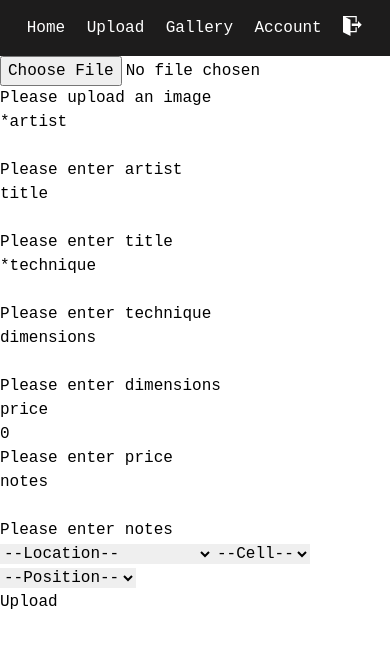
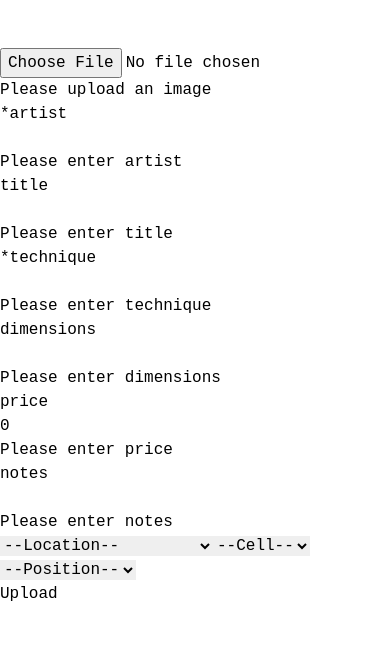
Before and after one commit to milenski1989/plus359-react-express-app, a React (Create React App) app in the folder client/: page /upload in a window 390 px wide. Shown: the top 648 px of the page. Built offline with nearby package versions, Linux system fonts and the light colour scheme; sample sign-in values are in the browser's storage; what pdfmake would draw is missing.

Commit message:
creating hamburger menu for mobile

```diff
--- a/client/src/components/Home.js
+++ b/client/src/components/Home.js
@@ -2,20 +2,33 @@
 import React, {  useEffect, useState } from 'react'
 import './App.css'
 import IconsNavBar from './IconsNavBar'
-import { Link, useLocation } from 'react-router-dom'
+import { Link, useLocation, useNavigate } from 'react-router-dom'
 import Upload from './Upload'
 import Gallery from './Gallery'
-import Logout from './Logout'
 
 const icons = {
     logo: require('./assets/logo359 gallery-white1.png')
 }
+
+const linkStyle = {
+    textDecoration: "none",
+    color: "white"
+};
 
 const Home = () => {
 
     let location = useLocation();
 
     const [activeTab, setActiveTab] = useState()
+
+    let navigate = useNavigate();
+
+
+    const handleLogout = () => {
+        window.localStorage.clear()
+        window.sessionStorage.clear()
+        navigate('/login')
+    }
 
     useEffect(() => {
         if (history) {
@@ -29,9 +42,9 @@ const Home = () => {
     },[])
 
     return <><div className="parent">
-        <div className="bar">
+        <div className={`bg-black flex justify-between p-4`}>
             <Link to='/'><img className="logo" alt="logo" src={icons.logo} /></Link>
-            <div style={{position: 'absolute', top: '50%', transform:' translateY(-50%)', right: '20px'}}><Logout/></div>
+            <Link className="self-center"  to='/login' onClick={handleLogout} style={linkStyle}>Log out</Link>
         </div>
         <IconsNavBar />
 
--- a/client/src/components/NavBar.css
+++ b/client/src/components/NavBar.css
@@ -22,5 +22,4 @@
     background: rgb(29, 28, 28);
     padding-top: 0.75rem;
     padding-bottom: 0.75rem;
-    position: relative;
 }
--- a/client/src/components/Navbar.js
+++ b/client/src/components/Navbar.js
@@ -1,34 +1,61 @@
-import { Link } from "react-router-dom"
+import { Link, useNavigate } from "react-router-dom"
 import './NavBar.css'
 import './App.css'
-import styled from "styled-components";
-import Logout from "./Logout";
-
-const NavUnlisted = styled.ul`
-  display: flex;
-  text-decoration: none;
-  background: rgb(29, 28, 28);
-  justify-content: space-around;
-  padding: 1rem;
-  margin: 0;
-  width: 100vw
-`;
+import { useState } from "react";
 
 const linkStyle = {
     textDecoration: "none",
     color: "white",
+    marginBottom: '0.5rem'
 };
 
 const Navbar = () => {
 
+    let navigate = useNavigate();
+
+
+    const [isOpen, setIsOpen] = useState(false);
+
+
+    const handleLogout = () => {
+        window.localStorage.clear()
+        window.sessionStorage.clear()
+        navigate('/login')
+    }
+
     return  <>
-        <NavUnlisted>
+
+        <div className="lg:hidden">
+            <button
+                onClick={() => setIsOpen(!isOpen)}
+                className="flex items-center px-3 py-2 rounded text-black-500 hover:text-black-400 relative top-0 right-0"
+            >
+                <svg
+                    className={`fill-current h-6 w-6 ${isOpen ? "hidden" : "block"}`}
+                    viewBox="0 0 20 20"
+                    xmlns="http://www.w3.org/2000/svg"
+                >
+                    <path d="M0 3h20v2H0V3zm0 6h20v2H0V9zm0 6h20v2H0v-2z" />
+                </svg>
+                <svg
+                    className={`fill-current h-6 w-6 ${isOpen ? "block" : "hidden"}`}
+                    viewBox="0 0 20 20"
+                    xmlns="http://www.w3.org/2000/svg"
+                >
+                    <path d="M10 8.586L2.929 1.515 1.515 2.929 8.586 10l-7.071 7.071 1.414 1.414L10 11.414l7.071 7.071 1.414-1.414L11.414 10l7.071-7.071-1.414-1.414L10 8.586z" />
+                </svg>
+            </button>
+        </div>
+
+        <div className={`bg-black lg:flex lg:justify-around lg:p-4 ${isOpen ? "max-sm:flex max-sm:flex-col max-sm:items-center max-sm:p-3" : "max-sm:hidden"}`}
+        >
             <Link to='/' style={linkStyle}>Home</Link>
             <Link to='/upload' style={linkStyle}>Upload</Link>
             <Link to='/gallery' style={linkStyle}>Gallery</Link>
             <Link to='/account' style={linkStyle}>Account</Link>
-            <Logout style={{marginRight: "50px"}}/>
-        </NavUnlisted>
+            <Link to='/login' onClick={handleLogout} style={linkStyle}>Log out</Link>
+        </div>
+
     </>
 }
 
--- a/client/tailwind.config.js
+++ b/client/tailwind.config.js
@@ -15,6 +15,7 @@ export const theme = {
     screens: {
         'sm': '600px',
         // => @media (min-width: 640px) { ... }
+        'lg': '900px'
     }
 };
 export const plugins = [];
```
Also changed, not shown: 1 other file (tests, documents, lock files or other folders).
